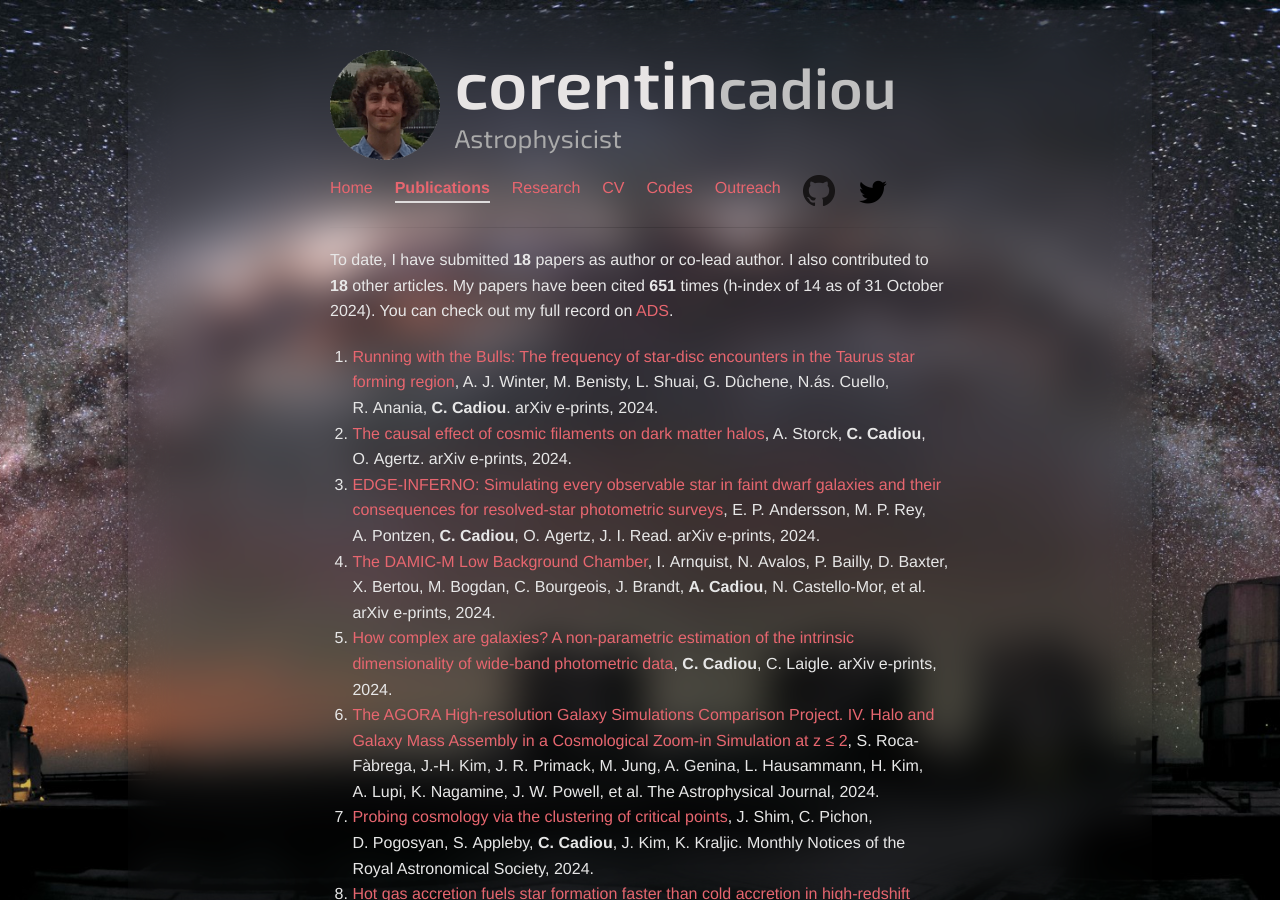
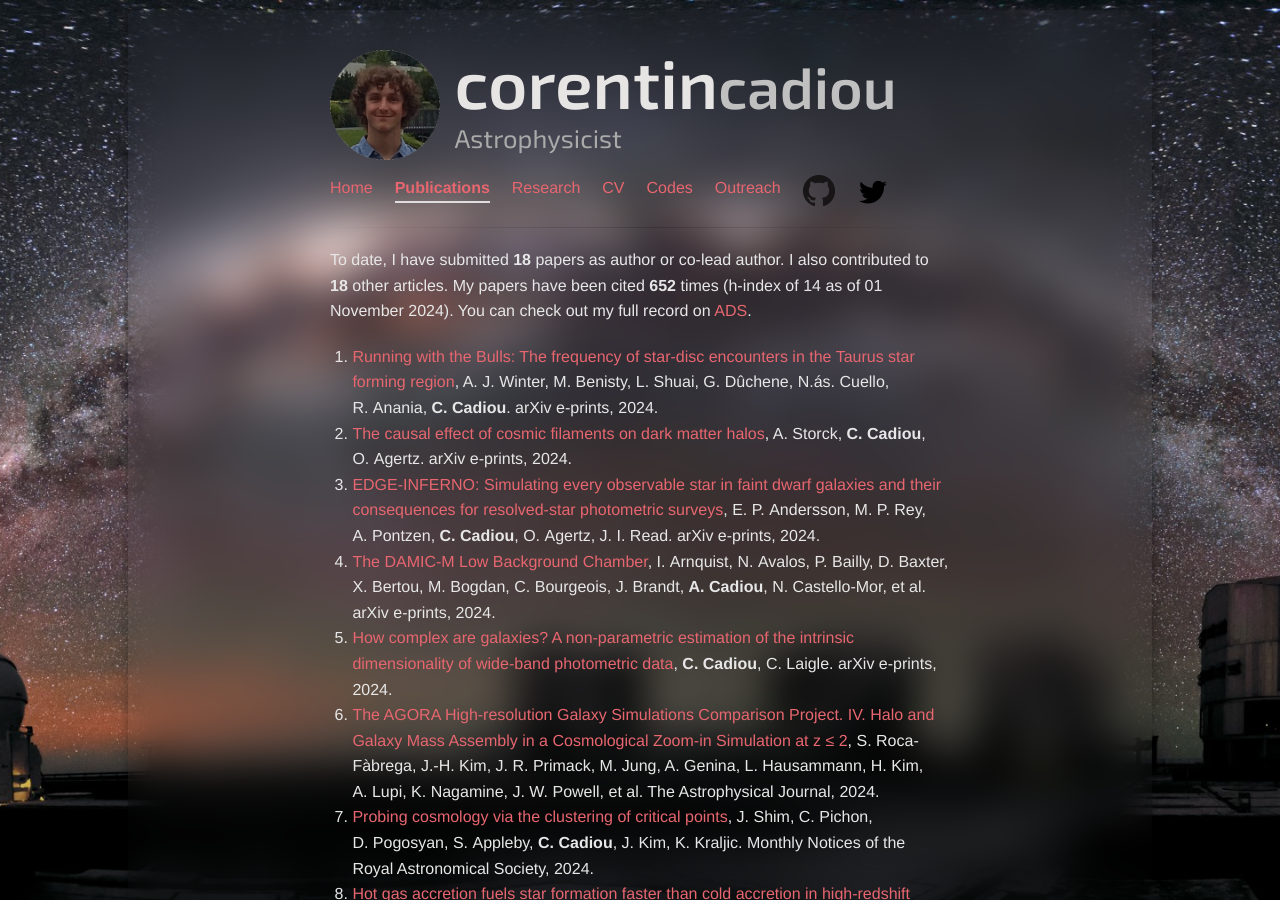
Before and after one commit to cphyc/cphyc.github.io, a Jekyll site: the page built from publications/index.html, in a window 1280 px wide and 900 px high. Built offline with Jekyll 4.4.1, drawn with Linux system fonts in a browser that asks for light colours; nearby versions of some CDN libraries.

Commit message:
chore: autopublish 2024-11-01T00:01:46Z

```diff
--- a/publications/index.html
+++ b/publications/index.html
@@ -8,7 +8,7 @@ description: My Publications
 <p>
   To date, I have submitted <b>18</b> papers as author or co-lead author.
   I also contributed to <b>18</b> other articles.
-  My papers have been cited <b>651</b> times (h-index of 14 as of 31 October 2024).
+  My papers have been cited <b>652</b> times (h-index of 14 as of 01 November 2024).
   You can check out my full record on <a href="https://ui.adsabs.harvard.edu/search/q=((author%3A%22Cadiou%2C%20C%22))%20-bibstem%3A%22zndo%22%20collection%3Aastronomy&sort=date%20desc%2C%20bibcode%20desc&p_=0" target="_blank">ADS</a>.
 </p>
 <ol>
```
